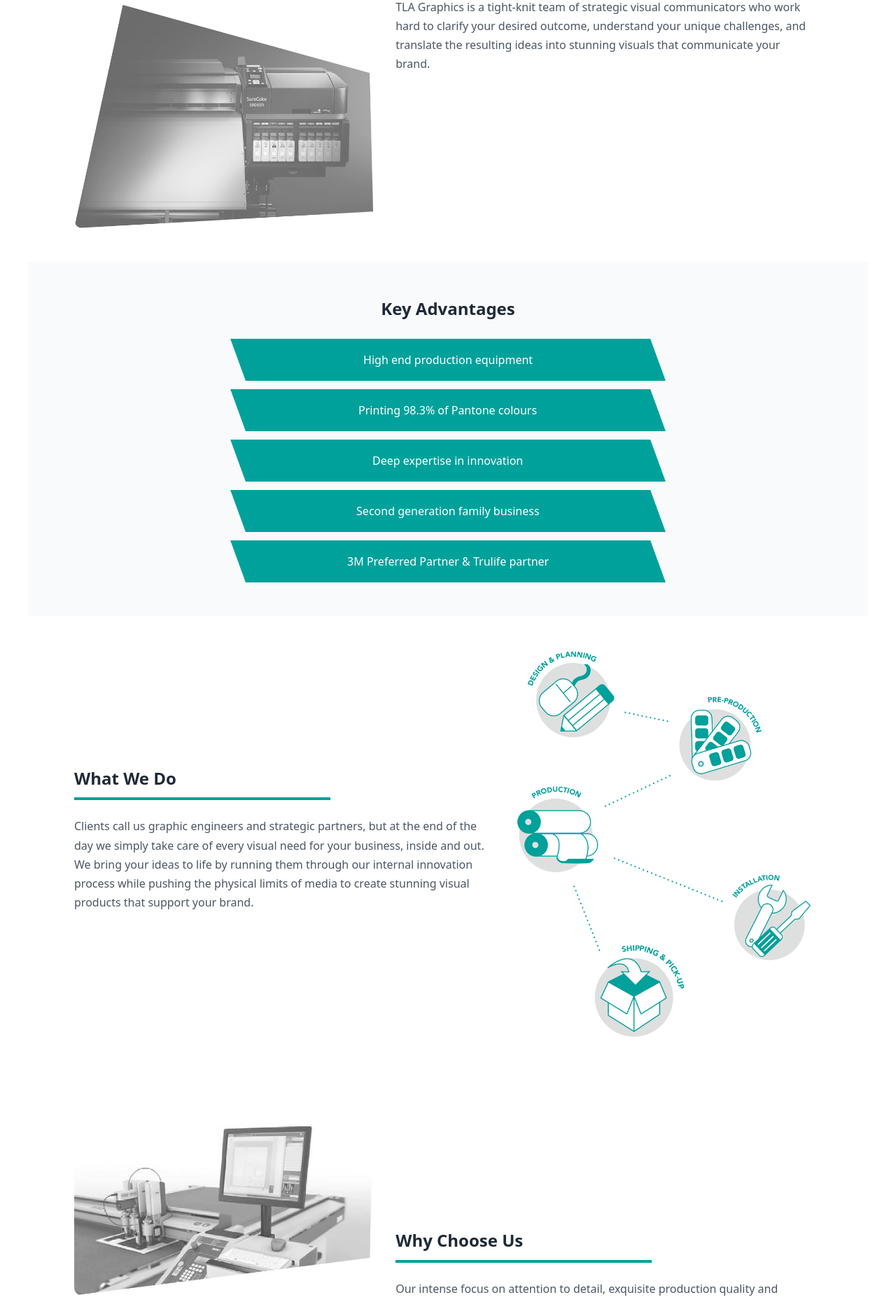
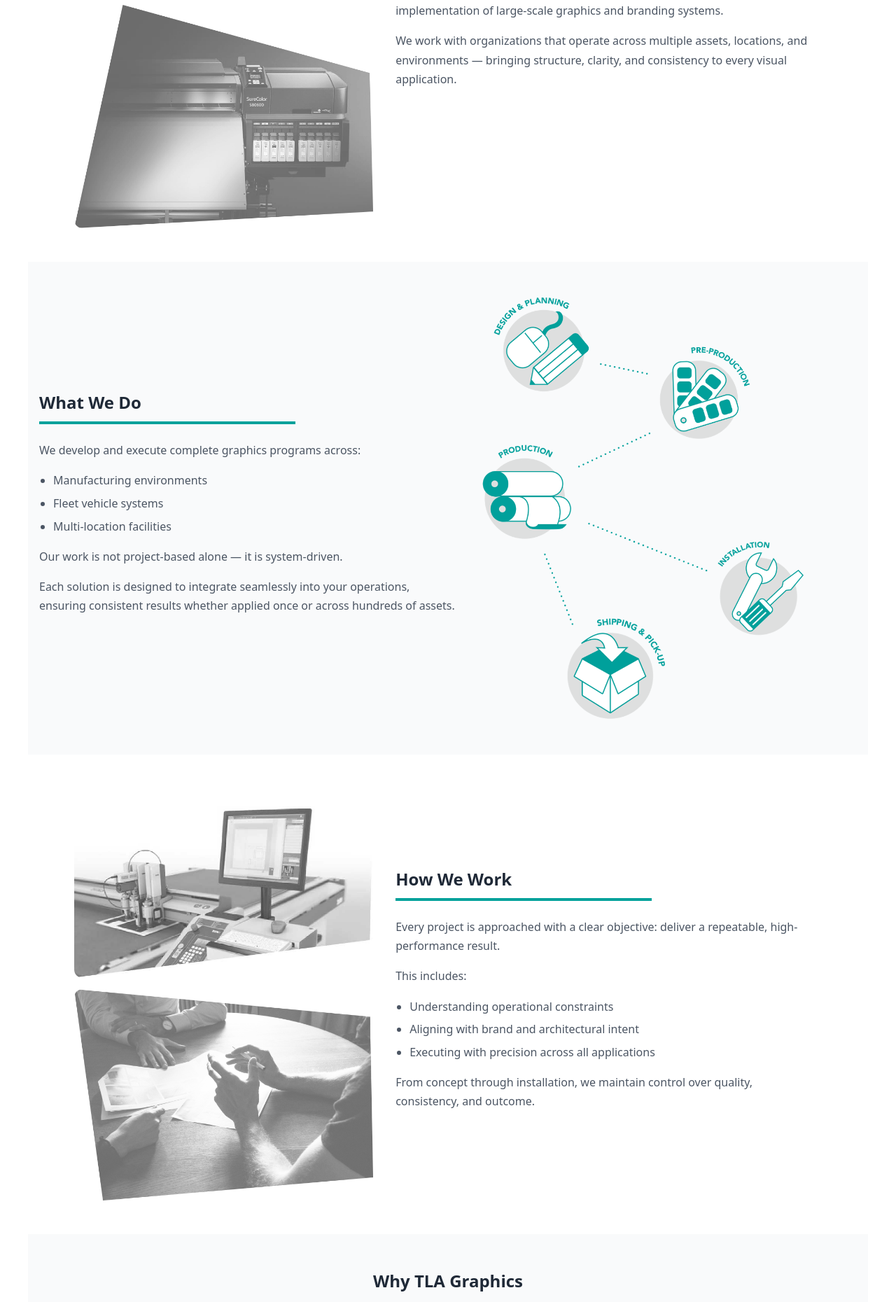
Before and after one commit to tlajack/2026-tlagraphics, a Next.js app: page /about in a window 1280 px wide. Shown: the part 907-2767 px from the top of the page at 70% size. Built offline with nearby package versions, Linux system fonts and the light colour scheme.

Commit message:
update about page

```diff
--- a/app/about/page.module.css
+++ b/app/about/page.module.css
@@ -135,6 +135,35 @@
   height: auto;
 }
 
+.bulletList {
+  list-style: disc;
+  padding-left: 1.25rem;
+  margin-bottom: 1rem;
+  color: var(--gray-600);
+  line-height: 1.7;
+}
+
+.bulletList li {
+  margin-bottom: 0.35rem;
+}
+
+.sectionIntro {
+  color: var(--gray-600);
+  max-width: 65ch;
+  text-align: center;
+  margin-bottom: 0.5rem;
+  line-height: 1.7;
+}
+
+.sectionOutro {
+  color: var(--gray-600);
+  max-width: 65ch;
+  text-align: center;
+  margin-top: 1.5rem;
+  font-style: italic;
+  line-height: 1.7;
+}
+
 .imagineSection {
   text-align: center;
   padding: 3rem 1rem;
--- a/app/about/page.tsx
+++ b/app/about/page.tsx
@@ -7,12 +7,12 @@ import styles from "./page.module.css";
 export const metadata: Metadata = {
   title: "About Us",
   description:
-    "Learn about TLA Graphics — a second-generation family business delivering high-end visual communication, graphics production, and signage solutions from Uxbridge, Ontario.",
+    "TLA Graphics specializes in the design, production, and implementation of large-scale graphics and branding systems for manufacturing, fleet, and multi-location environments.",
   alternates: { canonical: "/about" },
   openGraph: {
     title: "About Us | TLA Graphics",
     description:
-      "Learn about TLA Graphics — a second-generation family business delivering high-end visual communication and signage solutions.",
+      "TLA Graphics specializes in large-scale graphics and branding systems for manufacturing, fleet, and multi-location environments.",
     url: "/about",
   },
 };
@@ -32,7 +32,7 @@ export default function AboutPage() {
           priority
         />
         <p className={styles.tagline}>
-          Transforming Ideas into Stunning Visuals
+          Structure. Consistency. Precision.
         </p>
       </section>
 
@@ -41,14 +41,14 @@ export default function AboutPage() {
           <div className={styles.imageCol}>
             <Image
               src="/images/about/whoweare-01.jpg"
-              alt="TLA Graphics design studio with production equipment"
+              alt="TLA Graphics production facility"
               width={500}
               height={350}
               className={styles.photo}
             />
             <Image
               src="/images/about/whoweare-02.png"
-              alt="TLA Graphics wide-format printer producing signage"
+              alt="TLA Graphics wide-format production"
               width={500}
               height={350}
               className={styles.photo}
@@ -58,48 +58,39 @@ export default function AboutPage() {
             <h1 className={styles.h1}>Who We Are</h1>
             <hr className={styles.hr} />
             <p>
-              TLA Graphics is a tight-knit team of strategic visual
-              communicators who work hard to clarify your desired outcome,
-              understand your unique challenges, and translate the resulting
-              ideas into stunning visuals that communicate your brand.
+              TLA Graphics is a focused team specializing in the design,
+              production, and implementation of large-scale graphics and
+              branding systems.
+            </p>
+            <p>
+              We work with organizations that operate across multiple assets,
+              locations, and environments — bringing structure, clarity, and
+              consistency to every visual application.
             </p>
           </div>
         </div>
       </section>
 
       <section className={`${styles.section} ${styles.keySection}`}>
-        <h2 className={styles.h2}>Key Advantages</h2>
-        <div className={styles.advantagesGrid}>
-          <div className={styles.parallelogram}>
-            <p>High end production equipment</p>
-          </div>
-          <div className={styles.parallelogram}>
-            <p>Printing 98.3% of Pantone colours</p>
-          </div>
-          <div className={styles.parallelogram}>
-            <p>Deep expertise in innovation</p>
-          </div>
-          <div className={styles.parallelogram}>
-            <p>Second generation family business</p>
-          </div>
-          <div className={styles.parallelogram}>
-            <p>3M Preferred Partner &amp; Trulife partner</p>
-          </div>
-        </div>
-      </section>
-
-      <section className={styles.section}>
         <div className={styles.twoCol}>
           <div className={styles.textCol}>
             <h2 className={styles.h2}>What We Do</h2>
             <hr className={styles.hr} />
             <p>
-              Clients call us graphic engineers and strategic partners, but at
-              the end of the day we simply take care of every visual need for
-              your business, inside and out. We bring your ideas to life by
-              running them through our internal innovation process while pushing
-              the physical limits of media to create stunning visual products
-              that support your brand.
+              We develop and execute complete graphics programs across:
+            </p>
+            <ul className={styles.bulletList}>
+              <li>Manufacturing environments</li>
+              <li>Fleet vehicle systems</li>
+              <li>Multi-location facilities</li>
+            </ul>
+            <p>
+              Our work is not project-based alone — it is system-driven.
+            </p>
+            <p>
+              Each solution is designed to integrate seamlessly into your
+              operations, ensuring consistent results whether applied once or
+              across hundreds of assets.
             </p>
           </div>
           <Image
@@ -117,113 +108,86 @@ export default function AboutPage() {
           <div className={styles.imageCol}>
             <Image
               src="/images/about/whychooseus-01.jpg"
-              alt="Zund precision cutter at TLA Graphics production facility"
+              alt="Precision cutting at TLA Graphics production facility"
               width={400}
               height={300}
               className={styles.photo}
             />
             <Image
               src="/images/about/whychooseus-02.png"
-              alt="TLA Graphics meeting room for client consultations"
+              alt="TLA Graphics client consultation"
               width={400}
               height={300}
               className={styles.photo}
             />
           </div>
           <div className={styles.textCol}>
-            <h2 className={styles.h2}>Why Choose Us</h2>
+            <h2 className={styles.h2}>How We Work</h2>
             <hr className={styles.hr} />
             <p>
-              Our intense focus on attention to detail, exquisite production
-              quality and lightning fast speed underpin everything we do.
+              Every project is approached with a clear objective: deliver a
+              repeatable, high-performance result.
             </p>
+            <p>This includes:</p>
+            <ul className={styles.bulletList}>
+              <li>Understanding operational constraints</li>
+              <li>Aligning with brand and architectural intent</li>
+              <li>Executing with precision across all applications</li>
+            </ul>
             <p>
-              As your graphics partner, you can depend on our expert team going
-              above and beyond to breathe new life into an existing product or
-              solve a new challenge with a creative solution. And we&apos;re on time,
-              every time.
+              From concept through installation, we maintain control over
+              quality, consistency, and outcome.
             </p>
           </div>
         </div>
       </section>
 
-      <section className={`${styles.section} ${styles.promiseSection}`}>
-        <h2 className={styles.h2}>Our Promise to You</h2>
+      <section className={`${styles.section} ${styles.keySection}`}>
+        <h2 className={styles.h2}>Why TLA Graphics</h2>
+        <p className={styles.sectionIntro}>
+          Clients rely on us not only for execution, but for structure.
+        </p>
         <div className={styles.advantagesGrid}>
           <div className={styles.parallelogram}>
-            <p>Never sacrifice speed over quality</p>
+            <p>Consistent reproduction across all applications</p>
           </div>
           <div className={styles.parallelogram}>
-            <p>Meticulous attention to detail</p>
+            <p>Integration into real-world environments</p>
           </div>
           <div className={styles.parallelogram}>
-            <p>Multiple eyes checking every project</p>
+            <p>Reliable timelines and delivery</p>
           </div>
           <div className={styles.parallelogram}>
-            <p>Cutting-edge technology</p>
+            <p>A detail-driven approach at every stage</p>
+          </div>
+        </div>
+        <p className={styles.sectionOutro}>
+          We are engaged as a long-term partner — not just a vendor.
+        </p>
+      </section>
+
+      <section className={styles.section}>
+        <h2 className={styles.h2}>Our Standard</h2>
+        <p className={styles.sectionIntro}>
+          We do not separate speed from quality. Every project is produced with:
+        </p>
+        <div className={styles.advantagesGrid}>
+          <div className={styles.parallelogram}>
+            <p>Careful attention to detail</p>
+          </div>
+          <div className={styles.parallelogram}>
+            <p>Multiple levels of review</p>
+          </div>
+          <div className={styles.parallelogram}>
+            <p>Proven production methods</p>
+          </div>
+          <div className={styles.parallelogram}>
+            <p>A commitment to getting it right the first time</p>
           </div>
         </div>
       </section>
 
       <ClientLogoBar />
-
-      <section className={styles.imagineSection}>
-        <div className={styles.imagineContent}>
-          <h2 className={styles.imagineTitle}>
-            You imagine it, we produce it.
-          </h2>
-          <hr className={`${styles.hr} ${styles.hrCenter}`} />
-          <p>
-            We provide creative solutions for a multitude of truly unique and
-            custom projects. From custom single-piece orders to duplicates in
-            the thousands — we do it all!
-          </p>
-        </div>
-        <div className={styles.imagineColumns}>
-          <p>
-            Our no-boundaries approach to a project ensures success in
-            developing exclusive and one of a kind experiences to fit your
-            brand purpose.
-          </p>
-          <p>
-            At TLA Graphics we recognize the needs of a brand as
-            individualistic and unlike anything else. We acknowledge these
-            differences by implementing a process which operates in this same
-            way. No two projects are alike and we persistently encourage new
-            challenges and push the limits of what is possible.
-          </p>
-          <p>
-            If you have a project in mind please discuss it with us and
-            we&apos;ll be happy to find the correct process and materials specific
-            to your unique brand needs.
-          </p>
-        </div>
-      </section>
-
-      <section className={styles.thanksSection}>
-        <div className={styles.thanksContent}>
-          <p>
-            I would personally like to thank you for this opportunity. TLA&apos;s
-            objective is to become a valued resource partner that can assist
-            with your team&apos;s challenging development strategies, client
-            deliverables, as well as the demands of driving new business. We
-            understand that every project must hit its mark.
-          </p>
-          <p>
-            As president of TLA Graphics I can promise that everyone is here
-            to provide support to you and your team. We will work tirelessly
-            to earn your trust.
-          </p>
-          <p>Sincerely, Mark White</p>
-          <Image
-            src="/images/about/Mark-signature.png"
-            alt="Signature of Mark White, President of TLA Graphics"
-            width={300}
-            height={80}
-            className={styles.signature}
-          />
-        </div>
-      </section>
     </>
   );
 }
--- a/app/components/ClientLogoBar.module.css
+++ b/app/components/ClientLogoBar.module.css
@@ -1,6 +1,7 @@
 .section {
   padding: 3rem 1rem;
   text-align: center;
+  background: var(--gray-50);
 }
 
 .heading {
```
